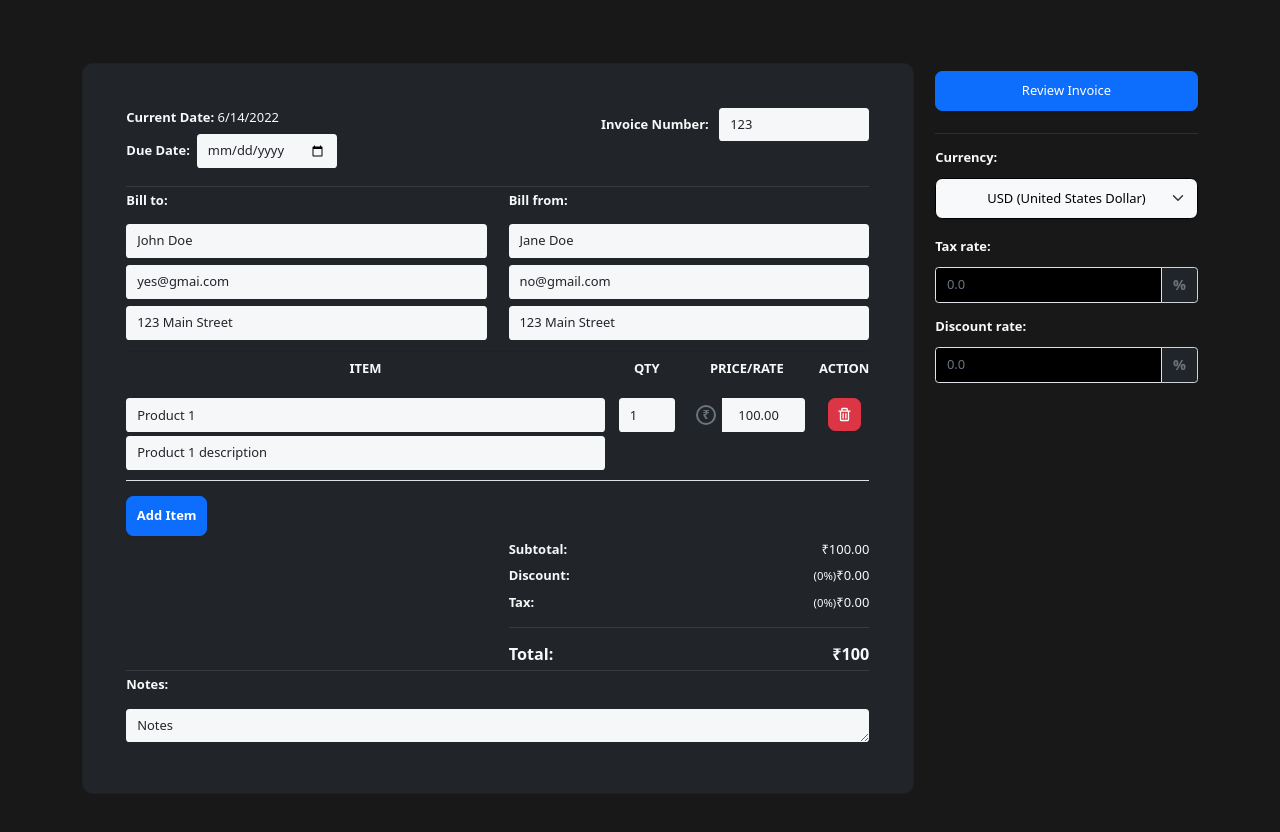
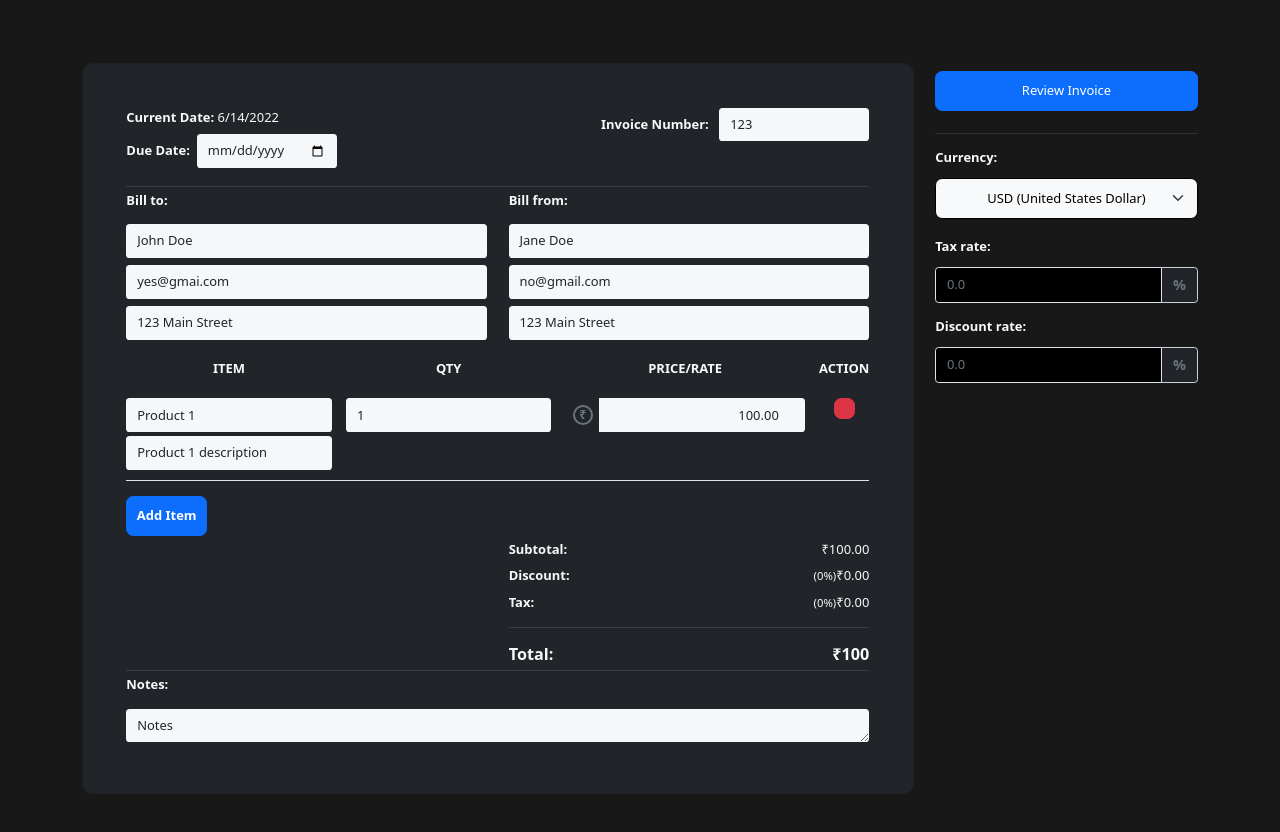
Before and after one commit to prabalbhandari04/merak-client, a React (Create React App) app: page /bill in a window 1280 px wide. Shown: the top 832 px of the page. Built offline with nearby package versions, Linux system fonts and the light colour scheme.

Commit message:
further fixes

```diff
--- a/src/Components/Molecules/InvoiceItem.js
+++ b/src/Components/Molecules/InvoiceItem.js
@@ -44,7 +44,7 @@ class ItemRow extends React.Component {
   render() {
     return (
       <tr>
-        <td style={{width: '100%'}}>
+        <td>
           <EditableField
             onItemizedItemEdit={this.props.onItemizedItemEdit}
             cellData={{
@@ -64,7 +64,7 @@ class ItemRow extends React.Component {
             id: this.props.item.id
           }}/>
         </td>
-        <td style={{minWidth: '70px'}}>
+        <td>
           <EditableField
           onItemizedItemEdit={this.props.onItemizedItemEdit}
           cellData={{
@@ -76,7 +76,7 @@ class ItemRow extends React.Component {
             id: this.props.item.id,
           }}/>
         </td>
-        <td style={{minWidth: '130px'}}>
+        <td>
           <EditableField
             onItemizedItemEdit={this.props.onItemizedItemEdit}
             cellData={{
@@ -91,8 +91,8 @@ class ItemRow extends React.Component {
             id: this.props.item.id,
           }}/>
         </td>
-        <td className="text-center" style={{minWidth: '50px'}}>
-          <BiTrash onClick={this.onDelEvent.bind(this)} style={{height: '33px', width: '33px', padding: '7.5px'}} className="text-white mt-1 btn btn-danger"/>
+        <td className="text-center" >
+          <BiTrash onClick={this.onDelEvent.bind(this)} className="text-white mt-1 btn btn-danger"/>
         </td>
       </tr>
     );
```
